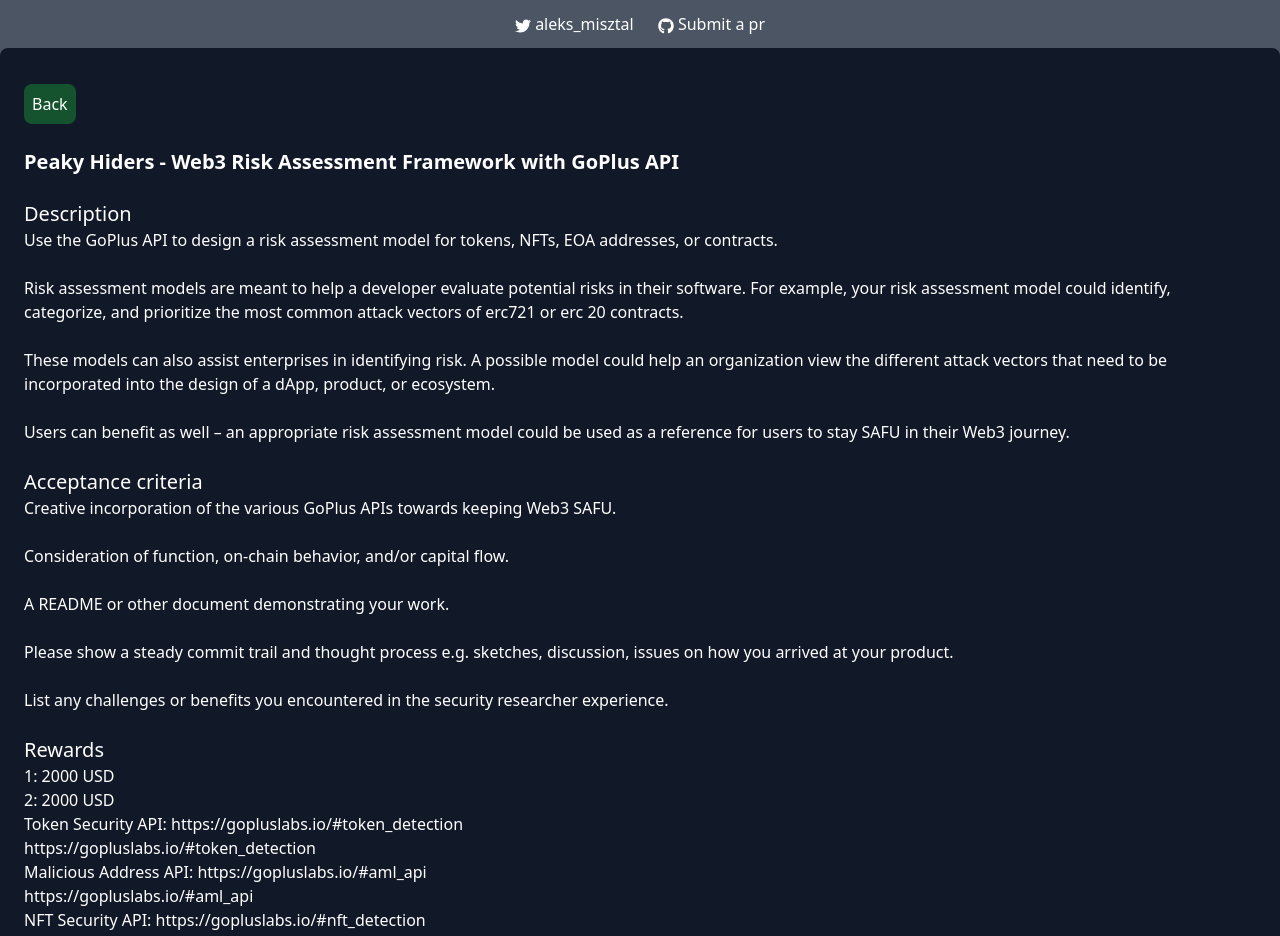
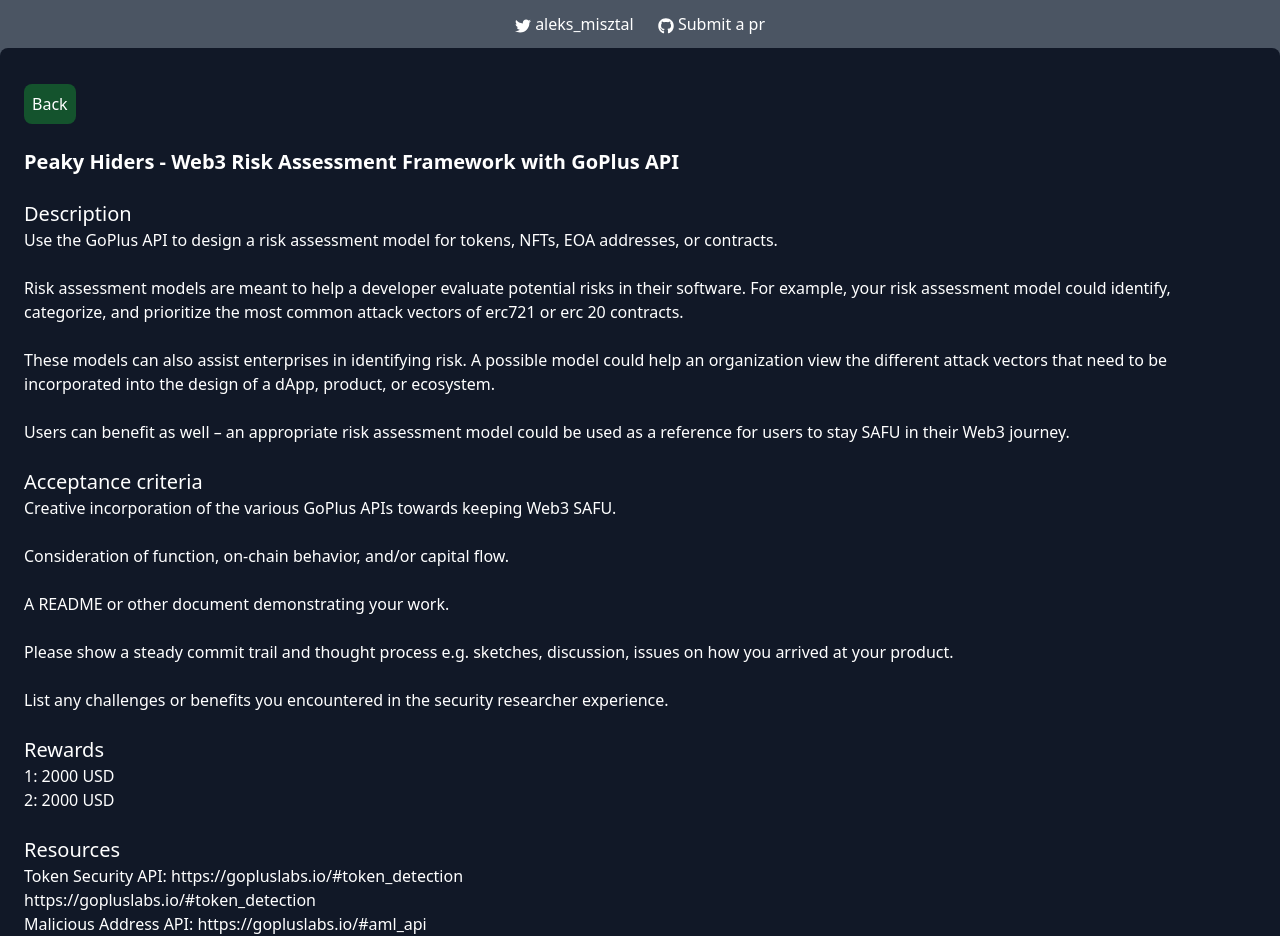
Before and after one commit to AleksanderMisztal/ethdenverbounties, a Next.js app: page /bounty/b7d53679-c1c2-4642-997f-01695aab1b39 in a window 1280 px wide. Shown: the top 936 px of the page. Built offline with nearby package versions, Linux system fonts and the light colour scheme.

Commit message:
Fix headings

```diff
--- a/pages/bounty/[id].js
+++ b/pages/bounty/[id].js
@@ -32,11 +32,15 @@
       <div className="bg-green-900 rounded-lg p-2 mt-3 mb-6 w-fit">
         <Link href="/">Back</Link>
       </div>
+
       <h1 className="text-xl font-bold">{bounty.name}</h1>
+
       <h4 className="text-xl mt-6">Description</h4>
       <p className="whitespace-pre-wrap" dangerouslySetInnerHTML={{ __html: bounty.description }} />
+
       <h4 className="text-xl mt-6">Acceptance criteria</h4>
       <div className="whitespace-pre-wrap" dangerouslySetInnerHTML={{ __html: bounty.acceptanceCriteria }} />
+
       <h4 className="text-xl mt-6">Rewards</h4>
       {bounty.rewardPool ? (
         <p>{bounty.rewardPool} reward pool</p>
@@ -50,6 +54,7 @@
         </ul>
       )}
 
+      <h4 className="text-xl mt-6">Resources</h4>
       {bounty.resources && (
         <dl>
           {bounty.resources.map(({description, resourceUrl}) => (
```
